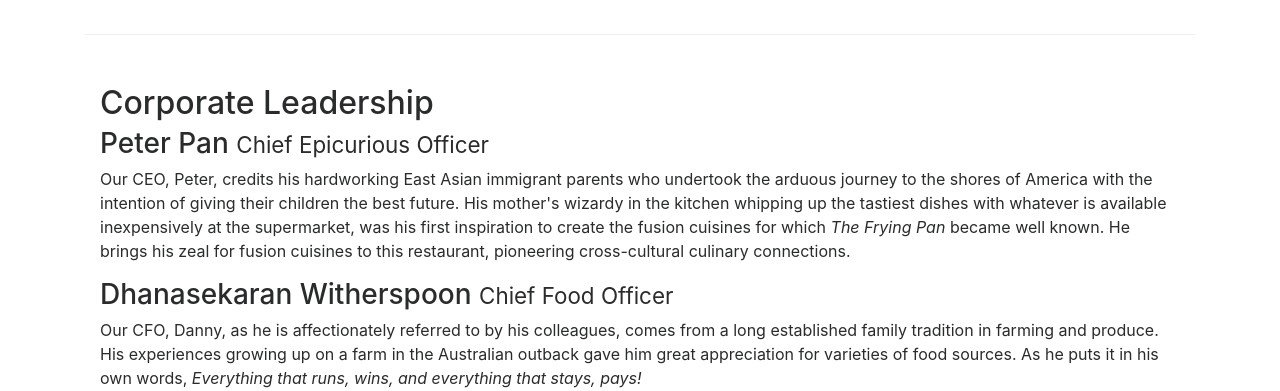
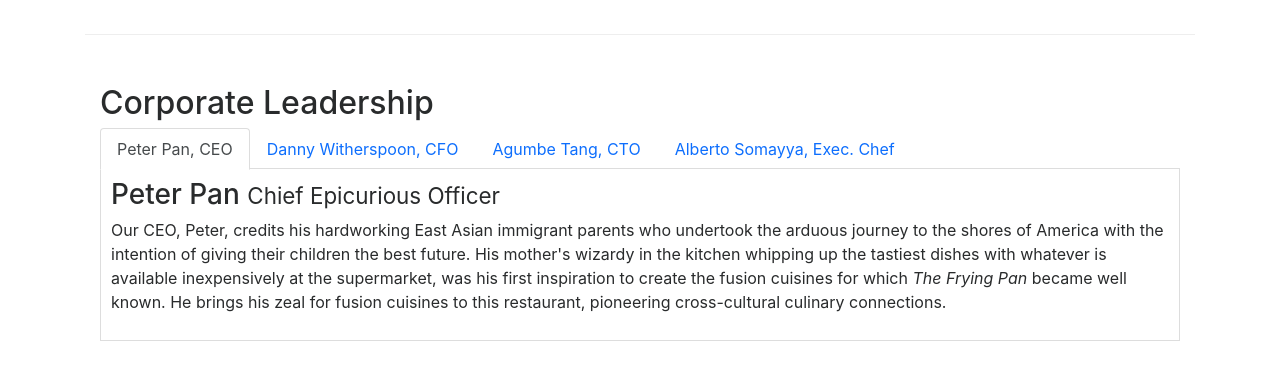
Before and after one commit to abhishekchadha40586/Web-Project, a website: page aboutus.html in a window 1280 px wide. Shown: the part 900-1291 px from the top of the page. Drawn offline with nearby package versions, Linux system fonts and the light colour scheme.

Commit message:
Tabbed Panel

```diff
--- a/aboutus.html
+++ b/aboutus.html
@@ -108,15 +108,49 @@
         </div>
         <div class="row row-content">
             <div class="col-sm-12">
+
                 <h2>Corporate Leadership</h2>
+                <ul class="nav nav-tabs">
+                    <li class="nav-item">
+                      <a class="nav-link active" href="#peter" role="tab"
+                        data-toggle="tab">Peter Pan, CEO</a>
+                    </li>
+                    <li class="nav-item">
+                      <a class="nav-link" href="#danny" role="tab"
+                        data-toggle="tab">Danny Witherspoon, CFO</a>
+                    </li>
+                    <li class="nav-item">
+                      <a class="nav-link" href="#agumbe"role="tab"
+                        data-toggle="tab">Agumbe Tang, CTO</a>
+                    </li>
+                    <li class="nav-item">
+                      <a class="nav-link" href="#alberto" role="tab"
+                        data-toggle="tab">Alberto Somayya, Exec. Chef</a>
+                    </li>
+                </ul>
+
+                <div class="tab-content">
+                    <div role="tabpanel" class="tab-pane fade show active" id="peter">
                         <h3>Peter Pan <small>Chief Epicurious Officer</small></h3>
                         <p class="d-none d-sm-block">Our CEO, Peter, credits his hardworking East Asian immigrant parents who undertook the arduous journey to the shores of America with the intention of giving their children the best future. His mother's wizardy in the kitchen whipping up the tastiest dishes with whatever is available inexpensively at the supermarket, was his first inspiration to create the fusion cuisines for which <em>The Frying Pan</em> became well known. He brings his zeal for fusion cuisines to this restaurant, pioneering cross-cultural culinary connections.</p>
+                    </div>
+
+                    <div role="tabpanel" class="tab-pane fade" id="danny">
                         <h3>Dhanasekaran Witherspoon <small>Chief Food Officer</small></h3>
                         <p class="d-none d-sm-block">Our CFO, Danny, as he is affectionately referred to by his colleagues, comes from a long established family tradition in farming and produce. His experiences growing up on a farm in the Australian outback gave him great appreciation for varieties of food sources. As he puts it in his own words, <em>Everything that runs, wins, and everything that stays, pays!</em></p>
+                    </div>
+
+                    <div role="tabpanel" class="tab-pane fade" id="agumbe">
                         <h3>Agumbe Tang <small>Chief Taste Officer</small></h3>
                         <p class="d-none d-sm-block">Blessed with the most discerning gustatory sense, Agumbe, our CTO, personally ensures that every dish that we serve meets his exacting tastes. Our chefs dread the tongue lashing that ensues if their dish does not meet his exacting standards. He lives by his motto, <em>You click only if you survive my lick.</em></p>
+                    </div>
+
+                    <div role="tabpanel" class="tab-pane fade" id="alberto">
                         <h3>Alberto Somayya <small>Executive Chef</small></h3>
                         <p class="d-none d-sm-block">Award winning three-star Michelin chef with wide International experience having worked closely with whos-who in the culinary world, he specializes in creating mouthwatering Indo-Italian fusion experiences. He says, <em>Put together the cuisines from the two craziest cultures, and you get a winning hit! Amma Mia!</em></p>
+                    </div>
+                </div>
+
             </div>
        </div>
        <div class="row row-content">
--- a/css/styles.css
+++ b/css/styles.css
@@ -37,3 +37,10 @@
 .navbar-dark{
 	background-color: #512DAB;
 }
+
+.tab-content{
+	border-left: 1px solid #ddd;
+    border-right: 1px solid #ddd;
+    border-bottom: 1px solid #ddd;
+    padding: 10px;
+}
```
Lines whose indentation alone changed are shown as unchanged.
